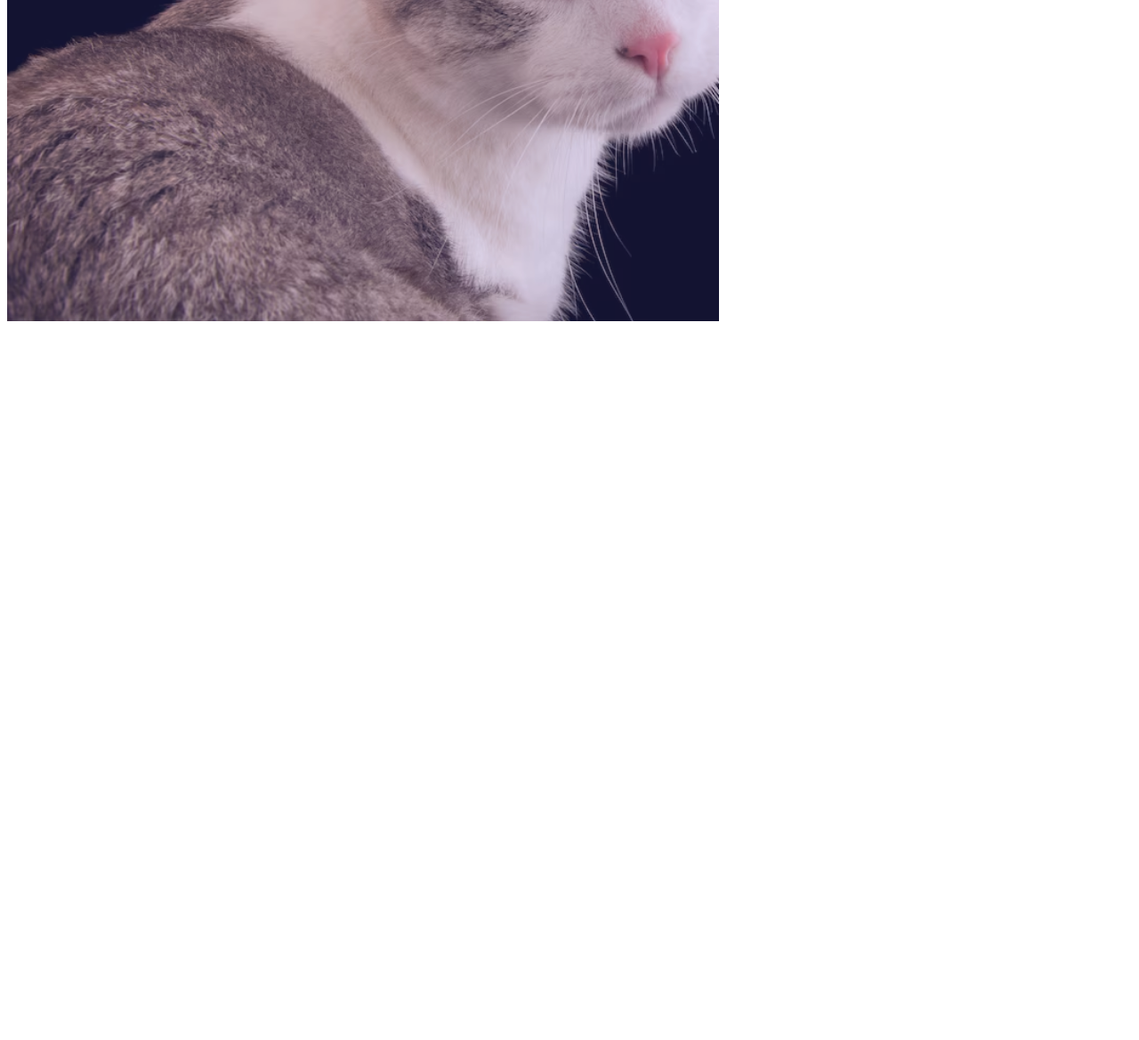
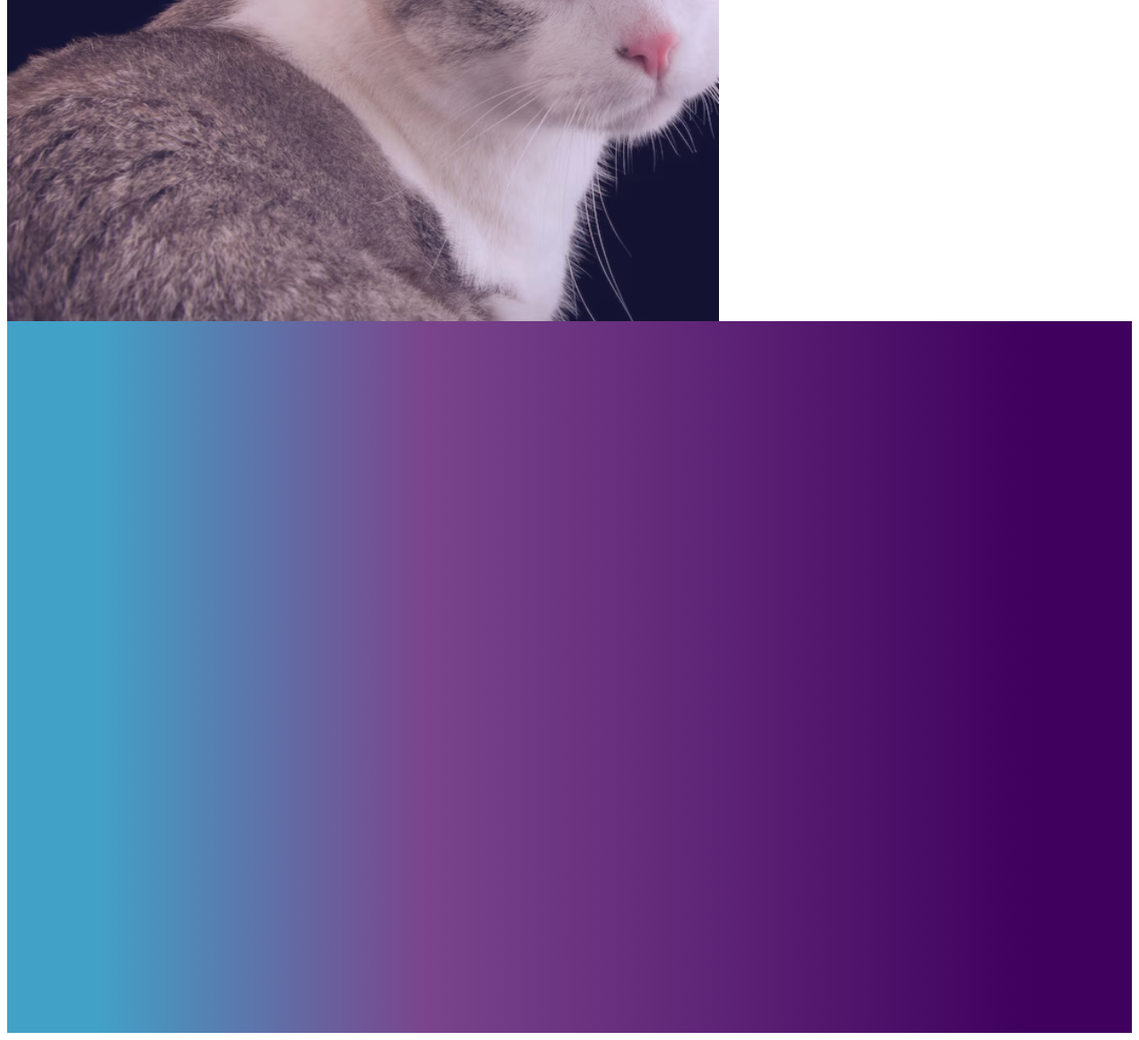
Before and after one commit to athenaa-02/image_opacity, a plain HTML site: page index.html in a window 1280 px wide. Shown: the part 460-1629 px from the top of the page at 89% size. Before the commit the page ends 829 px from the top, so only its background shows below. Drawn offline with Linux system fonts and the light colour scheme.

Commit message:
linear gradient

```diff
--- a/index.html
+++ b/index.html
@@ -12,5 +12,7 @@
         <h1>hello world</h1>
       </div>
     </div>
+
+    <div class="gradient"></div>
   </body>
 </html>
--- a/style.css
+++ b/style.css
@@ -16,3 +16,14 @@ div.background_img {
 h1 {
   color: white;
 }
+
+.gradient {
+  width: 100%;
+  height: 800px;
+  background: linear-gradient(
+    90deg,
+    rgba(66, 161, 199, 1) 8%,
+    rgba(122, 69, 140, 1) 37%,
+    rgba(63, 0, 94, 1) 91%
+  );
+}
```
